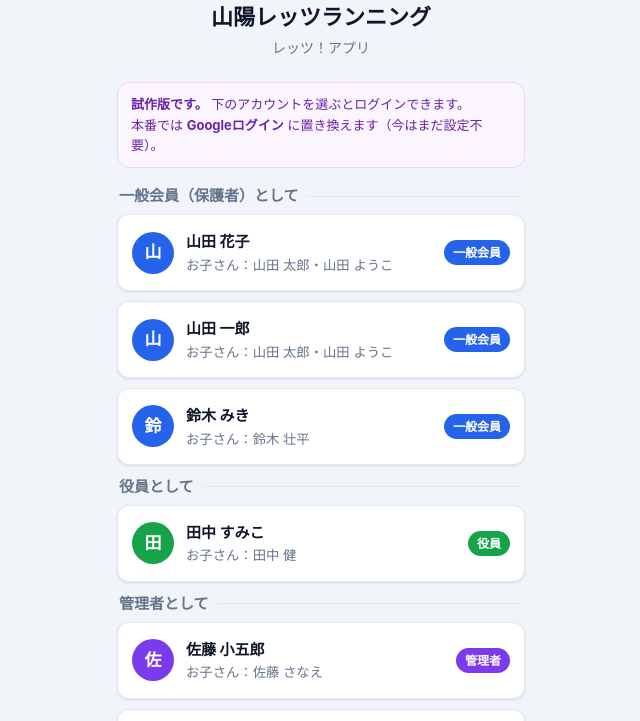
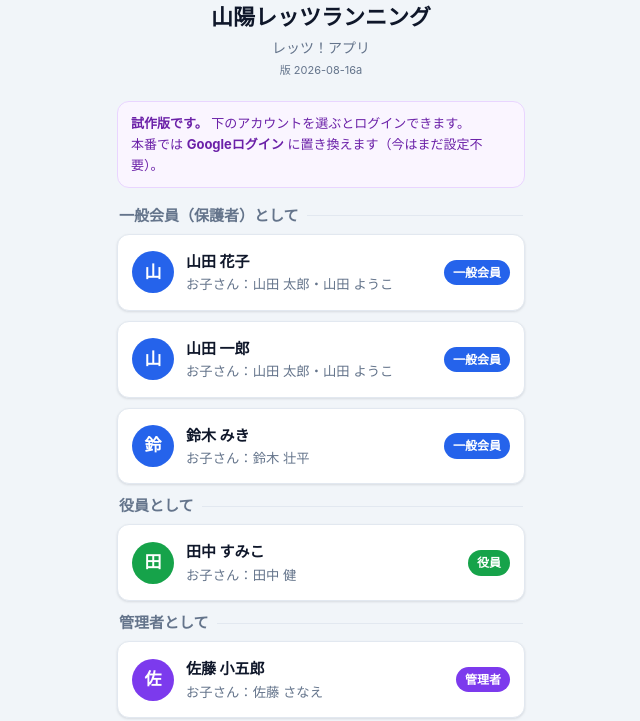
Before and after one commit to wobachan/rikujou, a plain HTML site: page index.html in a window 1280 px wide. Shown: the part 129-850 px from the top of the page, without its empty margins (319-959 px from the left). Drawn offline with Linux system fonts and the light colour scheme.

Commit message:
Update index.html

```diff
--- a/index.html
+++ b/index.html
@@ -232,6 +232,7 @@ const uid = (p) => p + '_' + Math.random().toString(36).slice(2,8);
    role_assignments / club_settings ...
    ============================================================= */
 const CURRENT_YEAR = 2026;
+const APP_VERSION = '2026-08-16a'; // アップロード後の確認用（更新するたびに変わります）
 
 function seedDB(){
   return {
@@ -712,6 +713,7 @@ function LoginScreen(){
     <div class="logo">🏃</div>
     <h1>${esc(DB.clubSettings.clubName||'陸上クラブ')}</h1>
     <p>レッツ！アプリ</p>
+    <p style="font-size:11px;color:var(--muted);margin-top:2px">版 ${APP_VERSION}</p>
   </div>`));
 
   box.appendChild(el(`<div class="note note-proto" style="margin-bottom:16px">
```
